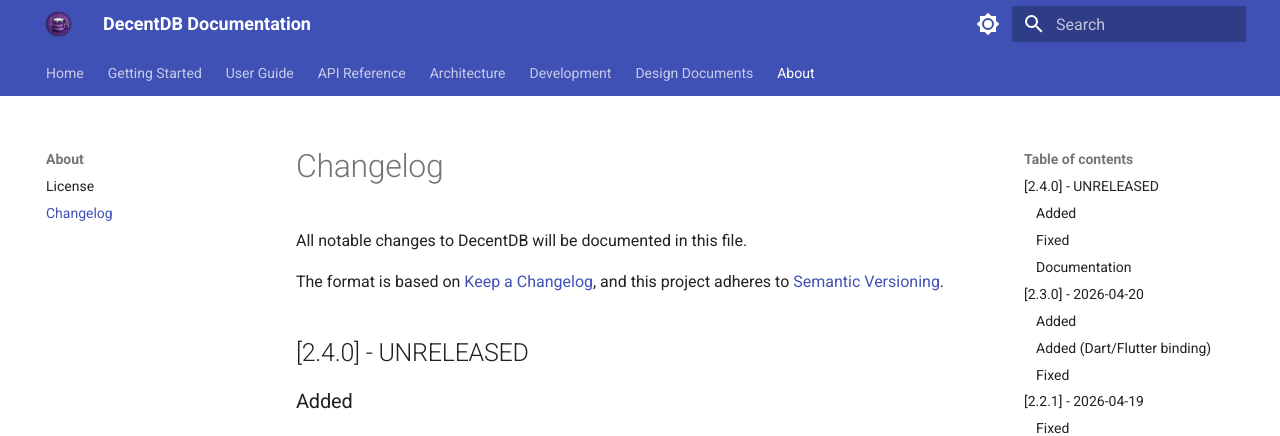
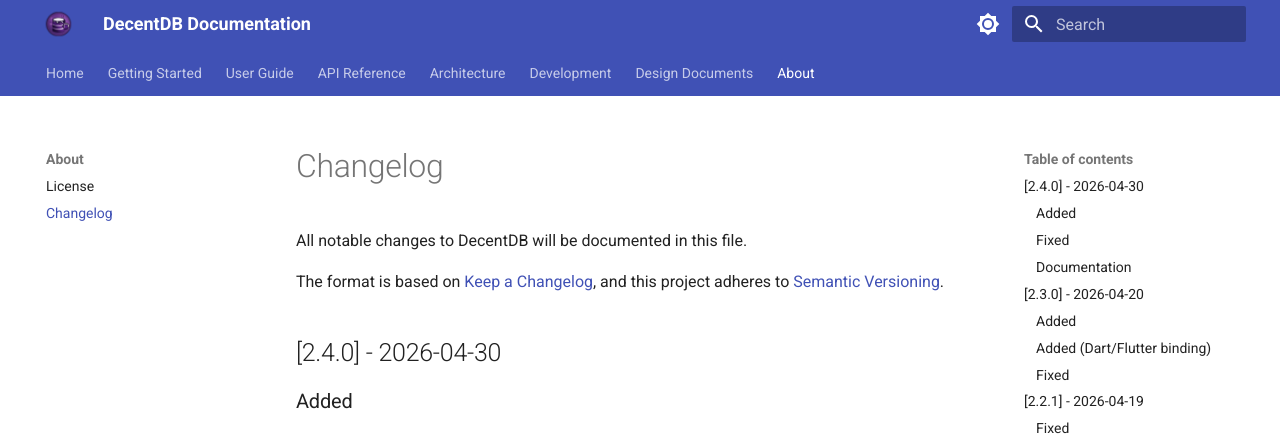
Before and after one commit to sphildreth/decentdb, an MkDocs documentation site: the page built from docs/about/changelog.md, in a window 1280 px wide and 900 px high. Shown: the top 436 px of the window. Built offline with MkDocs 1.6.1 and Material for MkDocs 9.7.7, drawn with Linux system fonts in a browser that asks for light colours; the version menu is left out.

Commit message:
Update changelog for version 2.4.0 release
Updated the changelog to reflect the release date and added details about new features in version 2.4.0.

```diff
--- a/docs/about/changelog.md
+++ b/docs/about/changelog.md
@@ -5,7 +5,7 @@
 The format is based on [Keep a Changelog](https://keepachangelog.com/en/1.0.0/),
 and this project adheres to [Semantic Versioning](https://semver.org/spec/v2.0.0.html).
 
-## [2.4.0] - UNRELEASED
+## [2.4.0] - 2026-04-30
 
 ### Added
 
```
